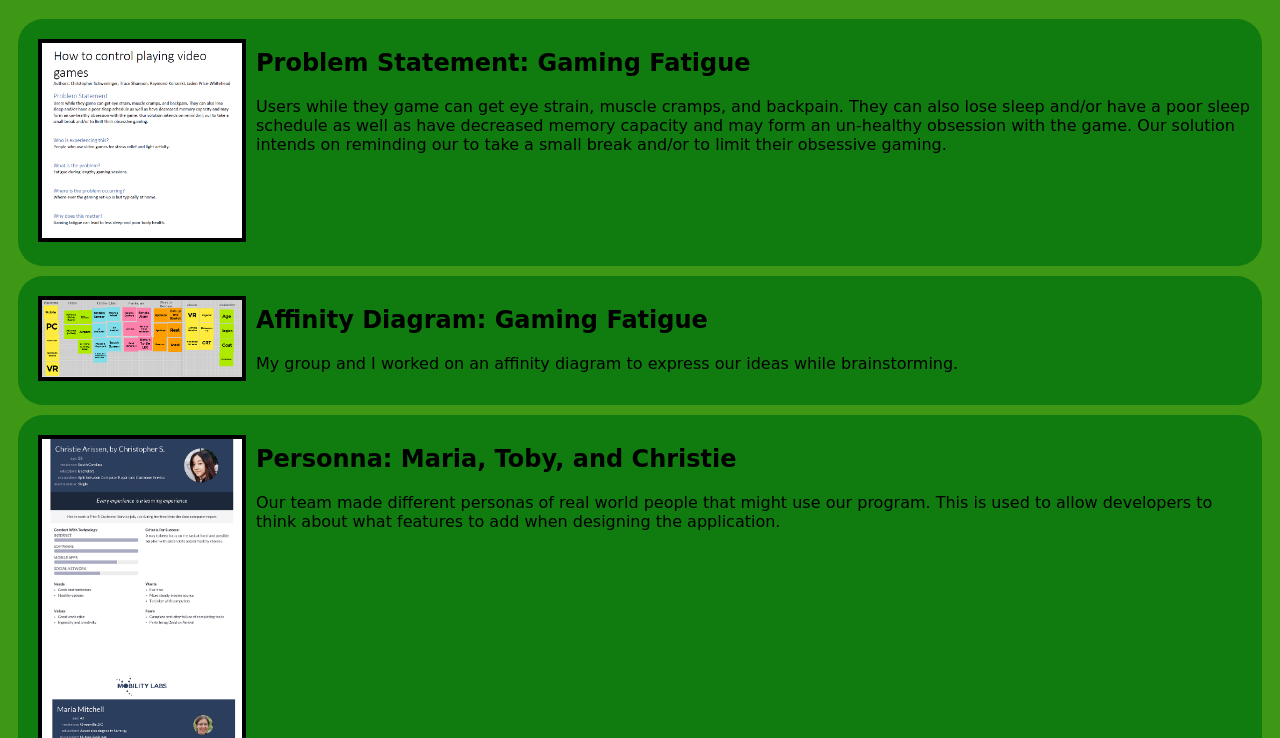
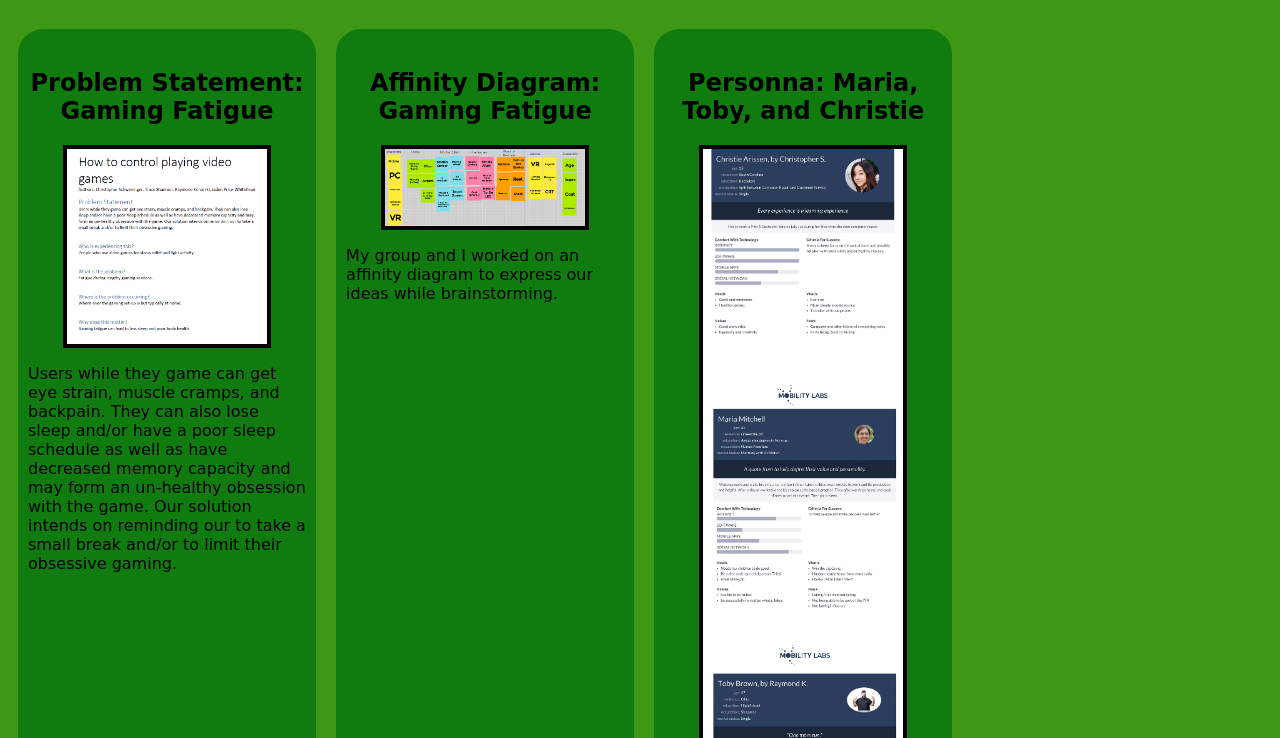
Before and after one commit to Yoshiman369/Yoshiman369.github.io, a plain HTML site: page index.html in a window 1280 px wide. Shown: the part 62-800 px from the top of the page. Drawn offline with Linux system fonts and the light colour scheme.

Commit message:
Add files via upload

```diff
--- a/index.html
+++ b/index.html
@@ -7,94 +7,84 @@
 	<body>
 		<h1>Trace Shannon's CSCE 190 Site</h1>
 
+		<div class="assignments">
 			<!-- Problem Statement Assignment-->
 			<section class="assignment">
 				<a href=files/gaming_fatigue.pdf>
+					<h2>Problem Statement: Gaming Fatigue</h2>
+				</a>
+				<a href=files/gaming_fatigue.pdf>
 					<img src="images/problem_Statement_Picture.PNG">
-			</a>
-			<section class="ass-details">
-				<a href=files/gaming_fatigue.pdf>
-					<h2>Problem Statement: Gaming Fatigue</h2>
 				</a>
 				<p>
 					Users while they game can get eye strain, muscle cramps, and backpain. They can also lose sleep and/or have a poor sleep schedule as well as have decreased memory capacity and may form an un-healthy obsession with the game. Our solution intends on reminding our to take a small break and/or to limit their obsessive gaming.
 				</p>
 			</section>
-		</section>
 
 			<!-- Affinity Diagram Assignment-->
 			<section class="assignment">
 				<a href=files/Affinity_Diagram_for_Gaming_Fatigue.pdf>
+					<h2>Affinity Diagram: Gaming Fatigue</h2>
+				</a>
+				<a href=files/Affinity_Diagram_for_Gaming_Fatigue.pdf>
 					<img src="images/affinity_diagram_pic.PNG">
-			</a>
-			<section class="ass-details">
-				<a href=files/Affinity_Diagram_for_Gaming_Fatigue.pdf>
-					<h2>Affinity Diagram: Gaming Fatigue</h2>
 				</a>
 				<p>
 					My group and I worked on an affinity diagram to express our ideas while brainstorming.
 				</p>
 			</section>
-		</section>
 
 			<!-- Persona Assignment-->
 			<section class="assignment">
 				<a href=files/team_persona.pdf>
+					<h2>Personna: Maria, Toby, and Christie</h2>
+				</a>
+				<a href=files/team_persona.pdf>
 					<img src="images/team persona.PNG">
-			</a>
-			<section class="ass-details">
-				<a href=files/team_persona.pdf>
-					<h2>Personna: Maria, Toby, and Christie</h2>
 				</a>
 				<p>
 					Our team made different personas of real world people that might use our program. This is used to allow developers to think about what features to add when designing the application.
 				</p>
 			</section>
-		</section>
 
 			<!-- Storyboard Assignment-->
 			<section class="assignment">
 				<a href=files/storyboard.pdf>
+					<h2>Stories: Maria, Toby, and Christie</h2>
+				</a>
+				<a href=files/storyboard.pdf>
 					<img src="images/storyboard.PNG">
-			</a>
-			<section class="ass-details">
-				<a href=files/storyboard.pdf>
-					<h2>Stories: Maria, Toby, and Christie</h2>
 				</a>
 				<p>
 					Our team made different stories of real world people and problems that might use our program. This is used to allow developers to think about what their application might be used for.
 				</p>
 			</section>
-		</section>
 
 			<!-- Sketches Assignment-->
 			<section class="assignment">
 				<a href=files/sketches.pdf>
+					<h2>Sketches</h2>
+				</a>
+				<a href=files/sketches.pdf>
 					<img src="images/sketches.PNG">
-			</a>
-			<section class="ass-details">
-				<a href=files/sketches.pdf>
-					<h2>Sketches</h2>
 				</a>
 				<p>
 					Ideas of how our app may look.
 				</p>
 			</section>
-		</section>
 
 			<!-- Paper Prototype Assignment-->
 			<section class="assignment">
 				<a href=https://youtu.be/bZhxE5xz_jQ>
+					<h2>Paper Prototype</h2>
+				</a>
+				<a href=https://youtu.be/bZhxE5xz_jQ>
 					<img src="images/paper prototype.PNG">
-			</a>
-			<section class="ass-details">
-				<a href=https://youtu.be/bZhxE5xz_jQ>
-					<h2>Paper Prototype</h2>
 				</a>
 				<p>
 					Ideas of how our app may function.
 				</p>
 			</section>
-		</section>
+		</div>
 	</body>
 </html>
--- a/styles.css
+++ b/styles.css
@@ -3,10 +3,16 @@ body {
 	font-family:Comic Sans, cursive;
 }
 
+.assignments{
+	display:flex;
+	flex-wrap:wrap;
+}
+
 .assignment {
-	display:flex;
+	width:22%;
 	padding:10px;
 	margin:10px;
+	padding:20px 10px;
 	background-color: #107C10;
 	border-radius: 25px;
 }
@@ -15,6 +21,8 @@ body {
 	width:200px;
 	margin:10px;
 	border:4px solid #000000;
+	display:block;
+	margin:auto;
 }
 
 .assignment img:hover{
@@ -31,6 +39,10 @@ h1:hover {
 	text-align:center;
 }
 
+h2{
+	text-align:center;
+}
+
 a{
 	text-decoration:none;
 	color:#000000;
```
Lines whose indentation alone changed are shown as unchanged.
